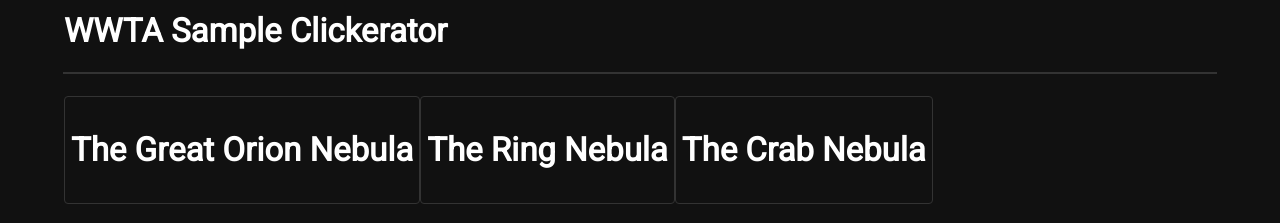
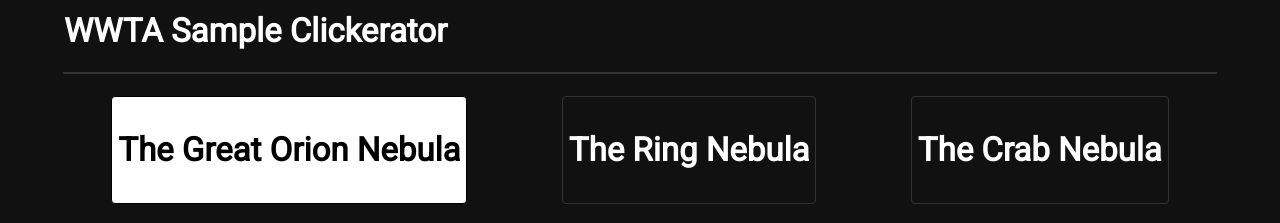
Before and after one commit to wwt-ambassadors/testbed, a website: page content/index.html in a window 1280 px wide. In both pictures the pointer is over the element "The Great Orion Nebula". Shown: the top 223 px of the page. Drawn offline with nearby package versions, Linux system fonts and the light colour scheme; a script that the page names is missing.

Commit message:
Update style.css
Added space around buttons, and hover effect for buttons

```diff
--- a/content/style.css
+++ b/content/style.css
@@ -60,12 +60,22 @@ h1 {
   display: flex;
   flex-wrap: wrap;
   flex: 300px;
+  justify-content: space-around;
 }
 
 .image {
   border: 1px solid #333;
   border-radius: 4px;
   padding: 6px;
+}
+
+.image:hover {
+  	border: 1px solid #000;
+	background-color: #FFF;
+}
+
+.image:hover a {
+	color: #000;
 }
 
 .image a {
```
